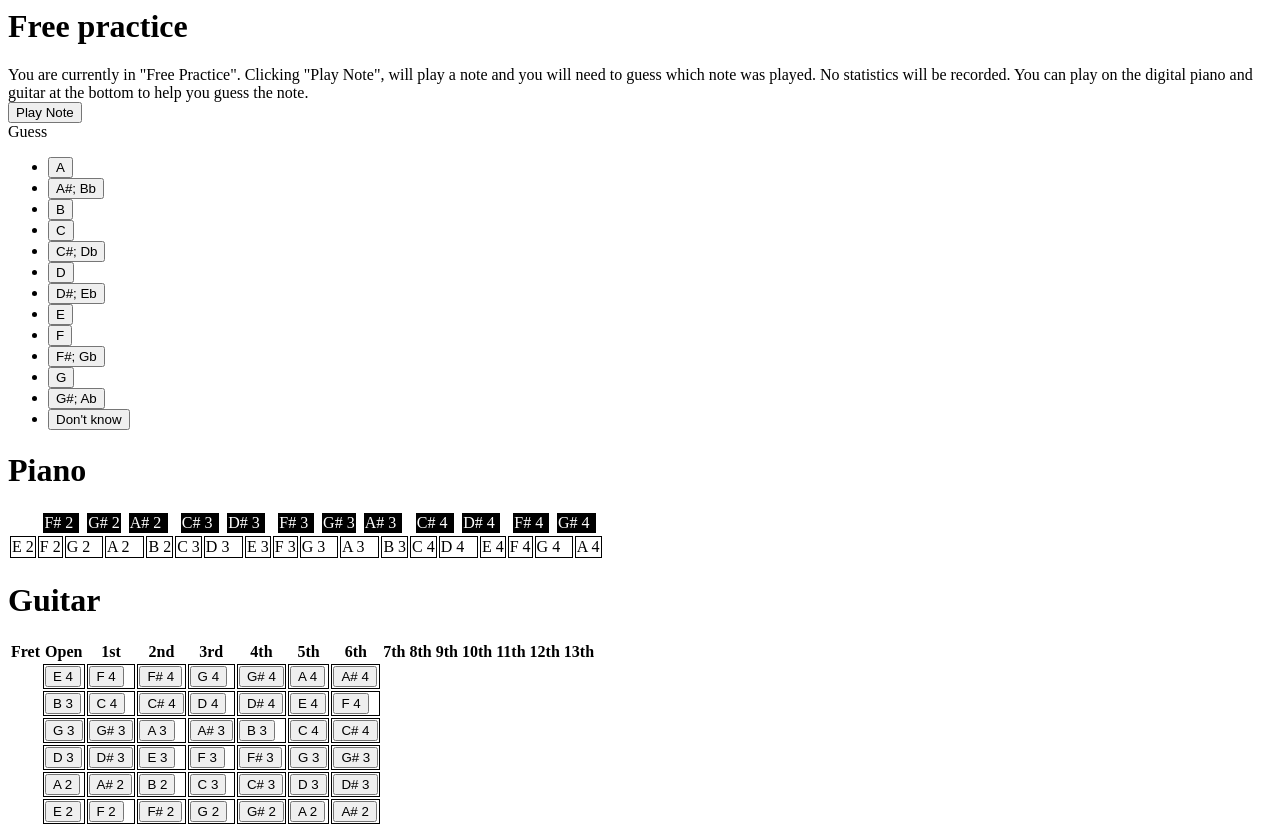
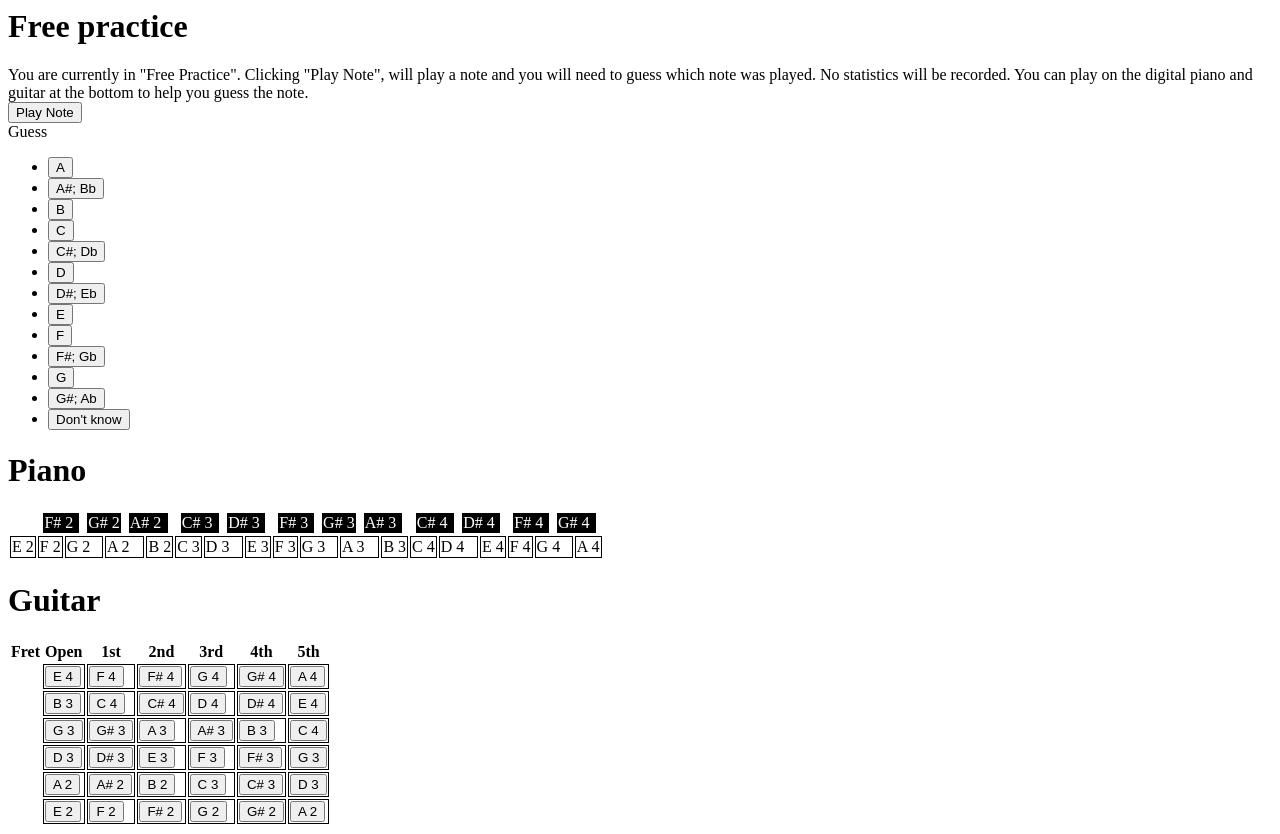
Before and after one commit to josephmate/PerfectPitchTrainer, a plain HTML site: page index.html in a window 1280 px wide. Drawn offline with Linux system fonts and the light colour scheme.

Commit message:
bugfix: dont have 6th fret notes

```diff
--- a/dist/guitar.js
+++ b/dist/guitar.js
@@ -14,7 +14,7 @@ function addNotesFromFret(guitarString, startNote, startOctave) {
     var currentString = new GuitarNote(guitarString, 0, new AbsoluteNote(startNote, startOctave));
     var result = [];
     result.push(currentString);
-    for (var i = 0; i <= NUMBER_OF_GUITAR_FRETS; i++) {
+    for (var i = 0; i < NUMBER_OF_GUITAR_FRETS; i++) {
         currentString = increaseGuitarPitch(currentString);
         result.push(currentString);
     }
--- a/guitar.ts
+++ b/guitar.ts
@@ -15,7 +15,7 @@ function addNotesFromFret(guitarString: string, startNote: Note, startOctave: nu
     var currentString = new GuitarNote(guitarString, 0, new AbsoluteNote(startNote, startOctave));
     let result = [];
     result.push(currentString);
-    for (let i = 0; i <= NUMBER_OF_GUITAR_FRETS; i++) {
+    for (let i = 0; i < NUMBER_OF_GUITAR_FRETS; i++) {
         currentString = increaseGuitarPitch(currentString);
         result.push(currentString);
     }
--- a/index.html
+++ b/index.html
@@ -76,14 +76,6 @@
                     <th>3rd</th>
                     <th>4th</th>
                     <th>5th</th>
-                    <th>6th</th>
-                    <th>7th</th>
-                    <th>8th</th>
-                    <th>9th</th>
-                    <th>10th</th>
-                    <th>11th</th>
-                    <th>12th</th>
-                    <th>13th</th>
                 </tr>
             </table>
         </div>
```
